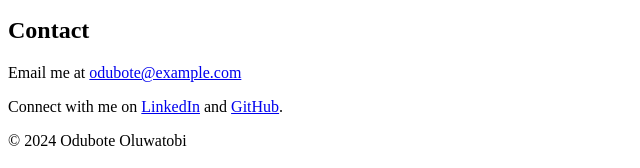
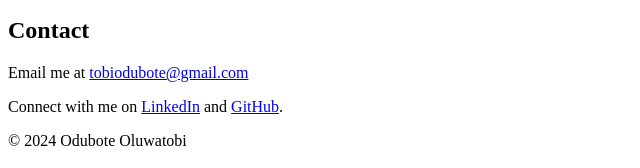
Before and after one commit to Odusdegreat/My_First_Portfolio, a plain HTML site: page html_basic/portfolio/index.html in a window 1280 px wide. Shown: the part 629-797 px from the top of the page, 0-640 px from the left. Drawn offline with Linux system fonts and the light colour scheme.

Commit message:
tobs commit

```diff
--- a/html_basic/portfolio/index.html
+++ b/html_basic/portfolio/index.html
@@ -55,7 +55,7 @@
         <h2>Contact</h2>
         <p>
           Email me at
-          <a href="mailto:odubote@example.com">odubote@example.com</a>
+          <a href="tobiodubote@gmail.com">tobiodubote@gmail.com</a>
         </p>
         <p>
           Connect with me on
```
